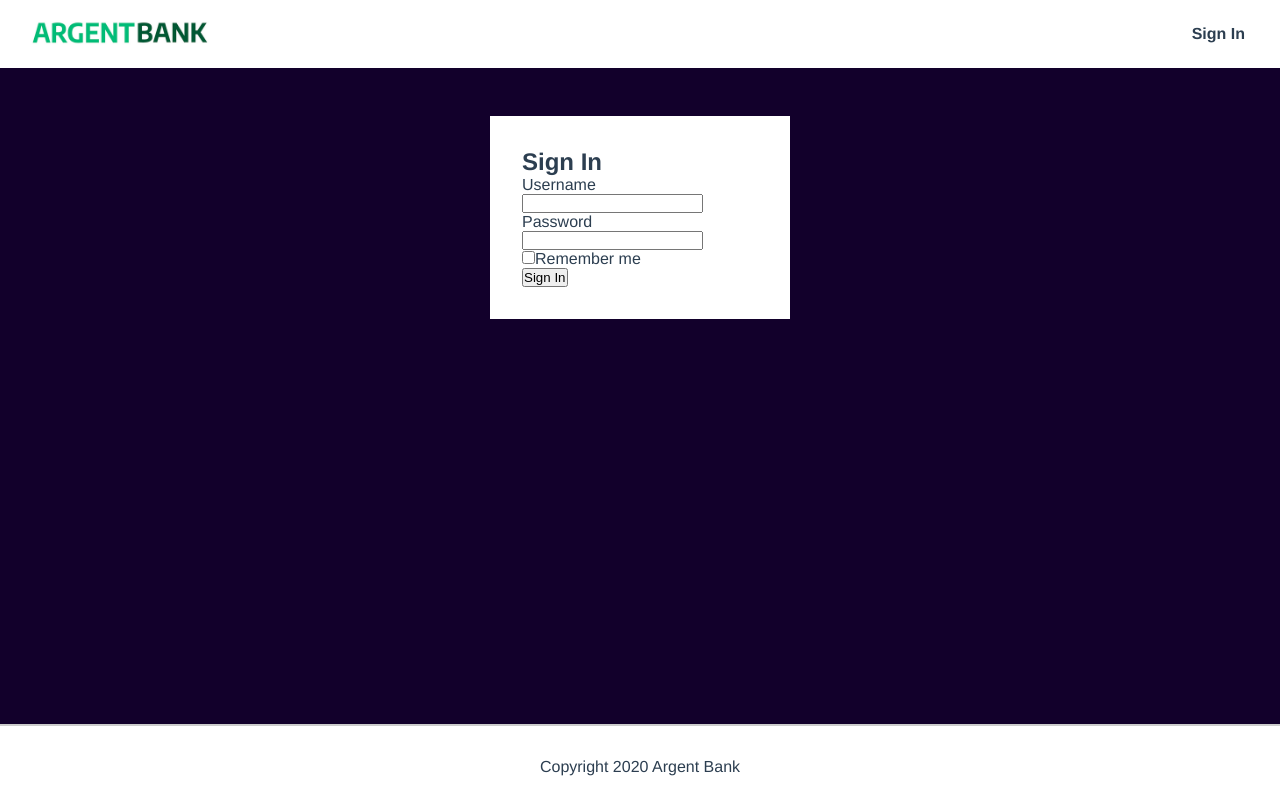
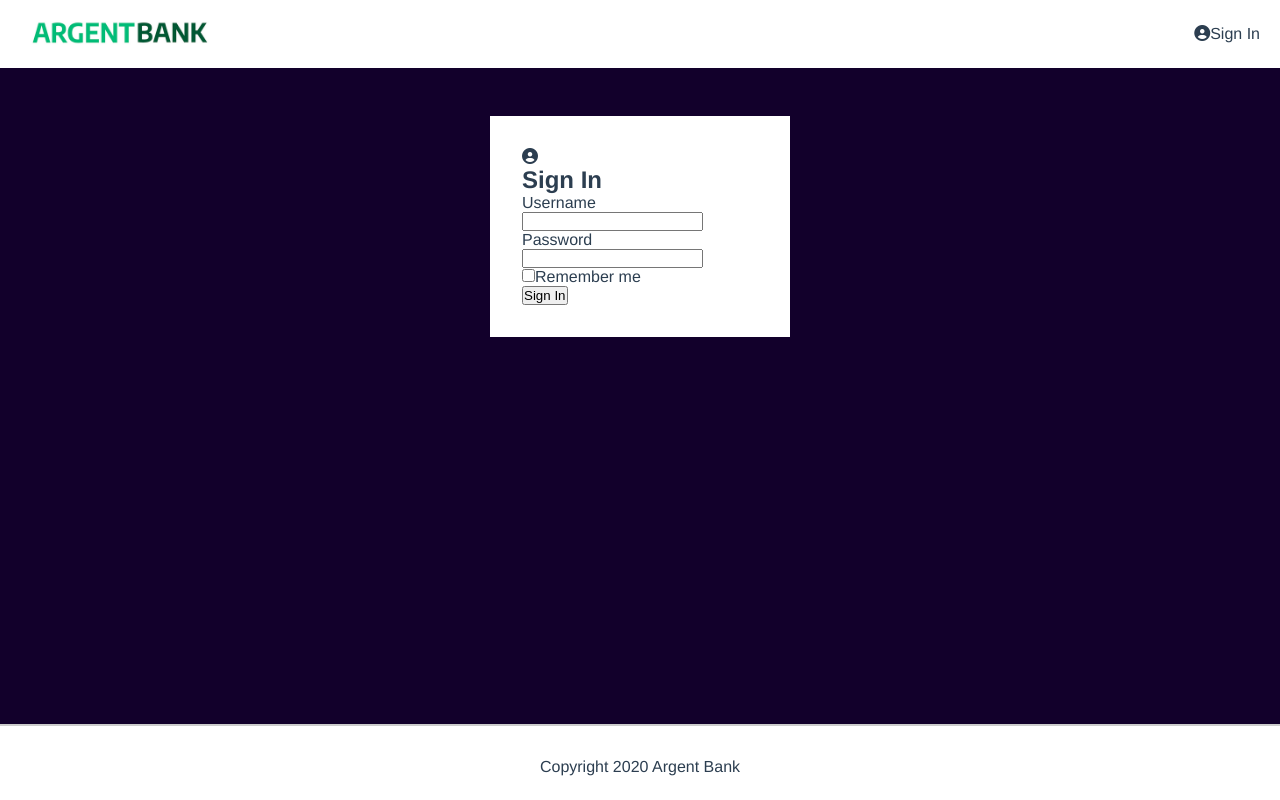
Before and after one commit to Maxb06/argent-bank, a React (Vite) app: page /login in a window 1280 px wide. Built offline with nearby package versions, Linux system fonts and the light colour scheme.

Commit message:
Update files

```diff
--- a/package.json
+++ b/package.json
@@ -10,14 +10,18 @@
     "preview": "vite preview"
   },
   "dependencies": {
+    "@fortawesome/fontawesome-free": "^6.6.0",
+    "@hookform/resolvers": "^3.9.1",
     "@reduxjs/toolkit": "^2.3.0",
     "axios": "^1.7.7",
     "prop-types": "^15.8.1",
     "react": "^18.3.1",
     "react-dom": "^18.3.1",
+    "react-hook-form": "^7.53.1",
     "react-redux": "^9.1.2",
     "react-router-dom": "^6.27.0",
-    "sass": "^1.80.6"
+    "sass": "^1.80.6",
+    "yup": "^1.4.0"
   },
   "devDependencies": {
     "@eslint/js": "^9.13.0",
--- a/src/api/axios.js
+++ b/src/api/axios.js
@@ -4,7 +4,7 @@ const axiosInstance = axios.create({
   baseURL: 'http://localhost:3001/api/v1/',
 });
 
-// Intercepteur pour ajouter le token aux requêtes
+// Intercepteur pour ajout token aux requêtes
 axiosInstance.interceptors.request.use(
   (config) => {
     const token = localStorage.getItem('token');
--- a/src/components/Header/Header.jsx
+++ b/src/components/Header/Header.jsx
@@ -1,19 +1,41 @@
+import { Link } from 'react-router-dom';
+import { useSelector, useDispatch } from 'react-redux';
+import { logout } from '../../features/authSlice';
 import styles from './styles.module.scss';
 import logo from '../../assets/img/argentBankLogo.png';
-import { Link } from 'react-router-dom';
-
 
 const Header = () => {
+    const dispatch = useDispatch();
+    const token = useSelector((state) => state.auth.token);
+
+    const handleLogout = () => {
+        dispatch(logout());
+    };
+
     return (
         <header className={styles.header}>
-            <Link to={'/'}>
+            <Link to="/">
                 <img src={logo} alt="Logo Argent Bank" className={styles.header__logo} />
             </Link>
-            <div className={styles.header__action}>
-                <Link to={'/login'} className={styles.header__action__login}>
-                    Sign In
-                </Link>
-            </div>
+            <nav className={styles.header__nav}>
+                {token ? (
+                    <>
+                        <Link to="/user" className={styles.header__nav__item}>
+                            <i className="fa fa-user-circle"></i>
+                            User
+                        </Link>
+                        <button onClick={handleLogout} className={styles.header__nav__item}>
+                            <i className="fa fa-sign-out"></i>
+                            Sign Out
+                        </button>
+                    </>
+                ) : (
+                    <Link to="/login" className={styles.header__nav__item}>
+                        <i className="fa fa-user-circle"></i>
+                        Sign In
+                    </Link>
+                )}
+            </nav>
         </header>
     );
 };
--- a/src/styles/global.scss
+++ b/src/styles/global.scss
@@ -1,3 +1,5 @@
+@import '/node_modules/@fortawesome/fontawesome-free/css/all.min.css';
+
 * {
     margin: 0;
     padding: 0;
@@ -18,8 +20,3 @@
     text-decoration: none;
     color: #2c3e50;
   }
-
-  .main {
-    flex: auto;
-    background-color: #12002b;
-  }
```
Also changed, not shown: src/pages/Home.jsx (indentation only), 1 other file (tests, documents, lock files or other folders).
